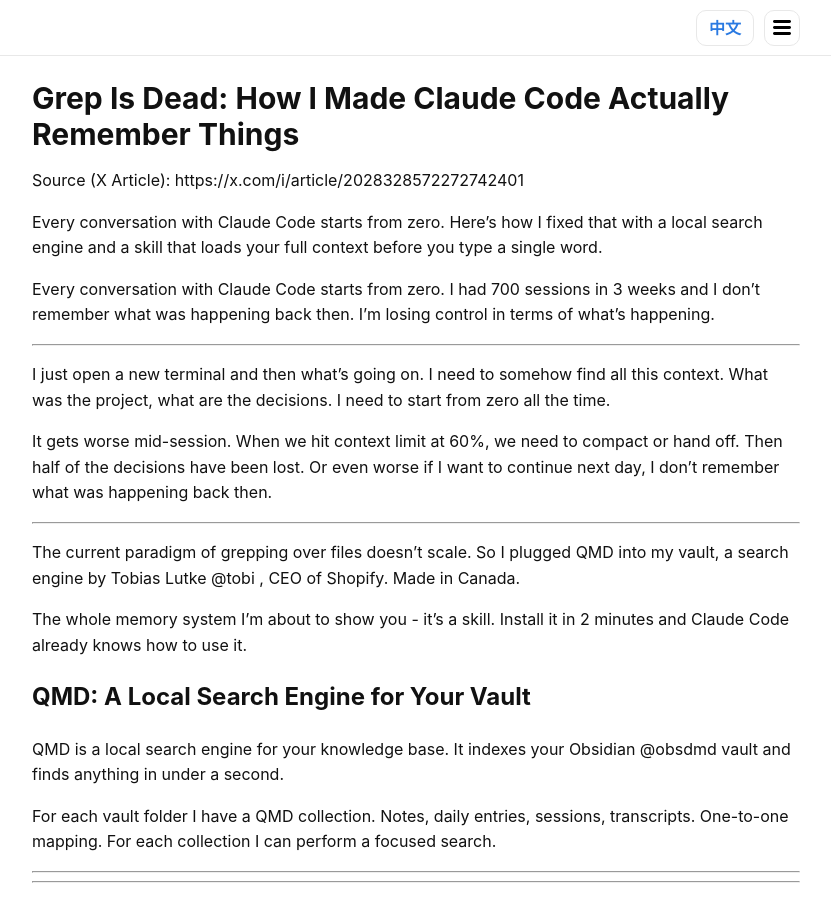
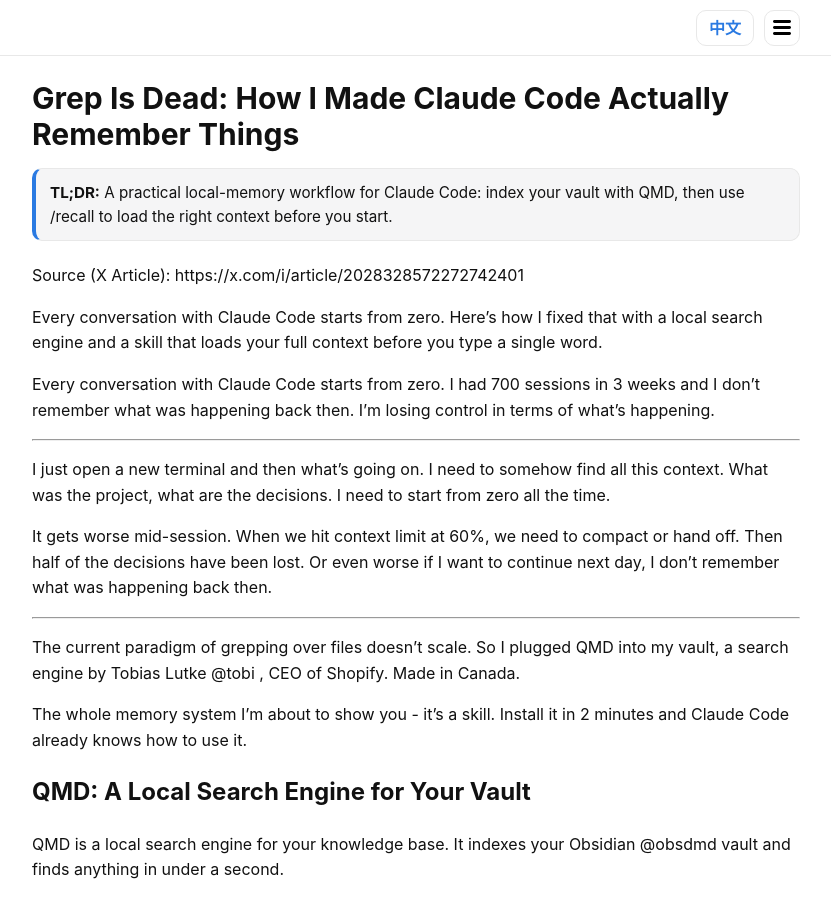
Before and after one commit to vultr740-byte/articles, a Jekyll site: the page built from posts/2026-03-03-grep-is-dead-how-i-made-claude-code-actually-remember-things/en.md, in a window 1280 px wide and 900 px high. Shown: the whole window, without its empty margins (224-1055 px from the left). Built offline with Jekyll 4.4.1, drawn with Linux system fonts in a browser that asks for light colours; some of the changed text lies outside the part shown.

Commit message:
Post format: add TLDR + normalize footer

```diff
--- a/posts/2026-03-03-grep-is-dead-how-i-made-claude-code-actually-remember-things/en.md
+++ b/posts/2026-03-03-grep-is-dead-how-i-made-claude-code-actually-remember-things/en.md
@@ -3,6 +3,8 @@
 description: "Every conversation with Claude Code starts from zero. Here's how I fixed that with a local search engine and a skill that loads your full context before you type a single word."
 layout: default
 ---
+<div class="tldr"><strong>TL;DR:</strong> A practical local-memory workflow for Claude Code: index your vault with QMD, then use /recall to load the right context before you start.</div>
+
 Source (X Article): https://x.com/i/article/2028328572272742401
 
 Every conversation with Claude Code starts from zero. Here's how I fixed that with a local search engine and a skill that loads your full context before you type a single word.
```
Also changed, not shown: other parts of posts/2026-03-03-grep-is-dead-how-i-made-claude-code-actually-remember-things/en.md (+3 -1 lines), posts/2026-03-03-grep-is-dead-how-i-made-claude-code-actually-remember-things/zh.md (+5 -1 lines).
